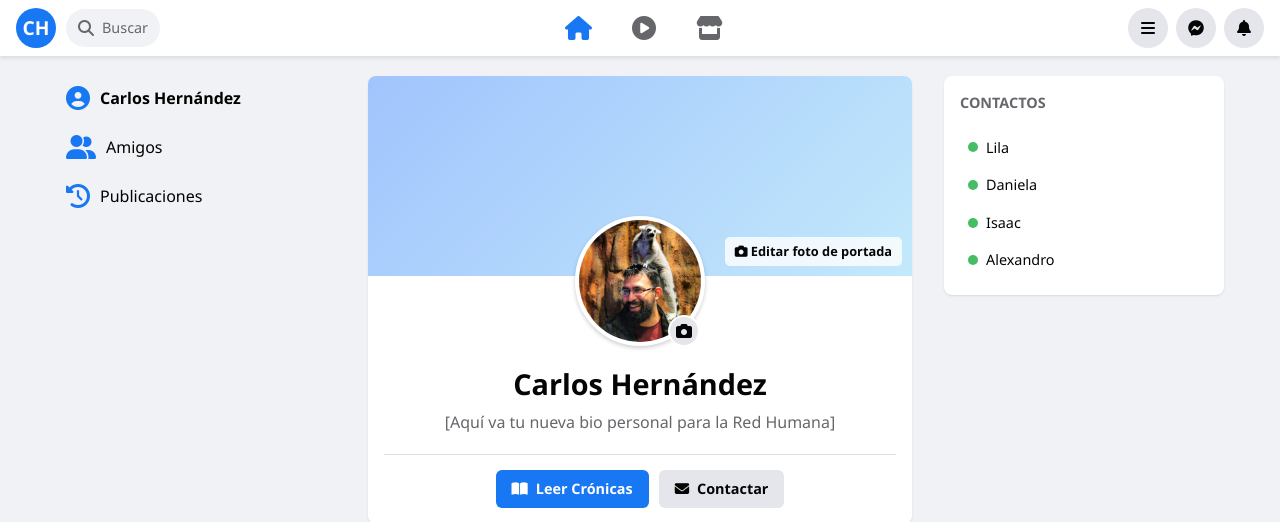
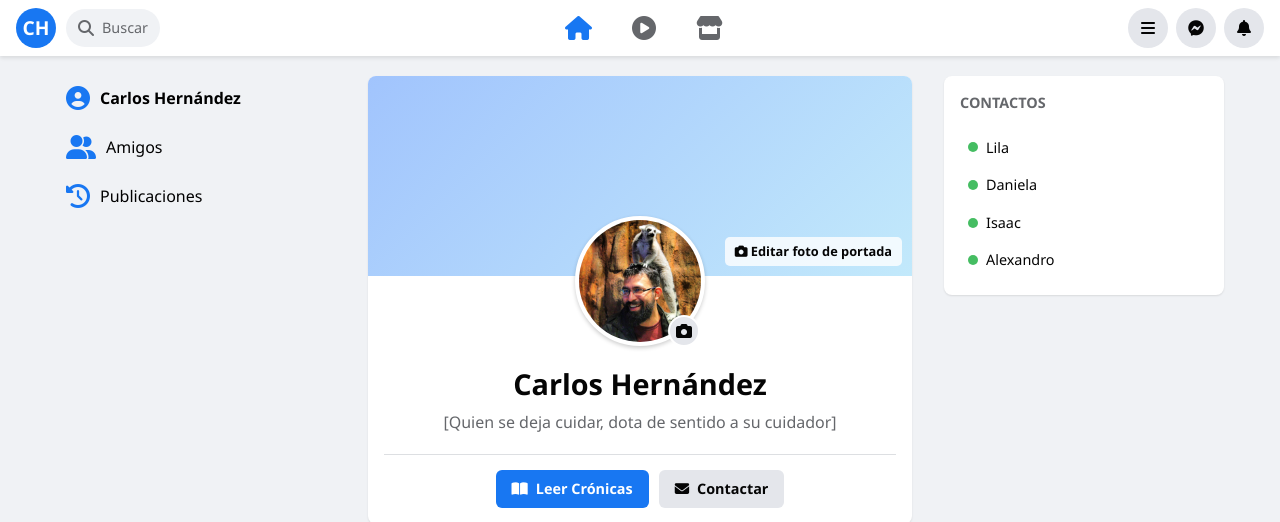
Before and after one commit to cafrhein/muro, a Jekyll site: the page built from index.html, in a window 1280 px wide and 948 px high. Shown: the top 522 px of the window. Built offline with Jekyll 4.4.1, drawn with Linux system fonts in a browser that asks for light colours.

Commit message:
Update index.html

```diff
--- a/index.html
+++ b/index.html
@@ -23,7 +23,7 @@ title: Inicio
 
         <div style="margin-top: 10px;">
             <h1 style="font-size: 1.8rem; color: #050505; margin: 0; font-weight: 800;">Carlos Hernández</h1>
-            <p style="color: #65676b; margin: 5px 0; font-size: 1rem; font-weight: 400; max-width: 500px;">[Aquí va tu nueva bio personal para la Red Humana]</p>
+            <p style="color: #65676b; margin: 5px 0; font-size: 1rem; font-weight: 400; max-width: 500px;">[Quien se deja cuidar, dota de sentido a su cuidador]</p>
         </div>
 
         <div style="display: flex; gap: 10px; margin-top: 15px; width: 100%; justify-content: center; border-top: 1px solid #dddfe2; padding-top: 15px;">
```
